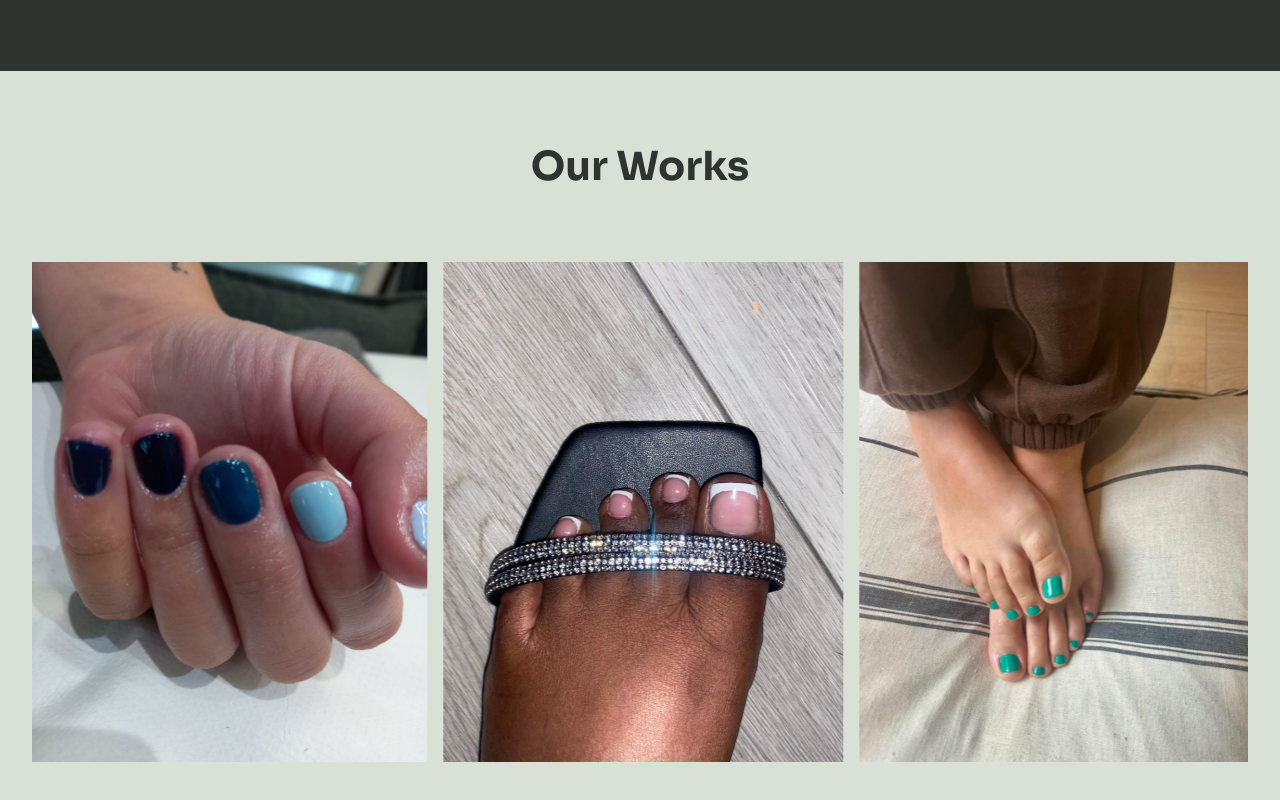
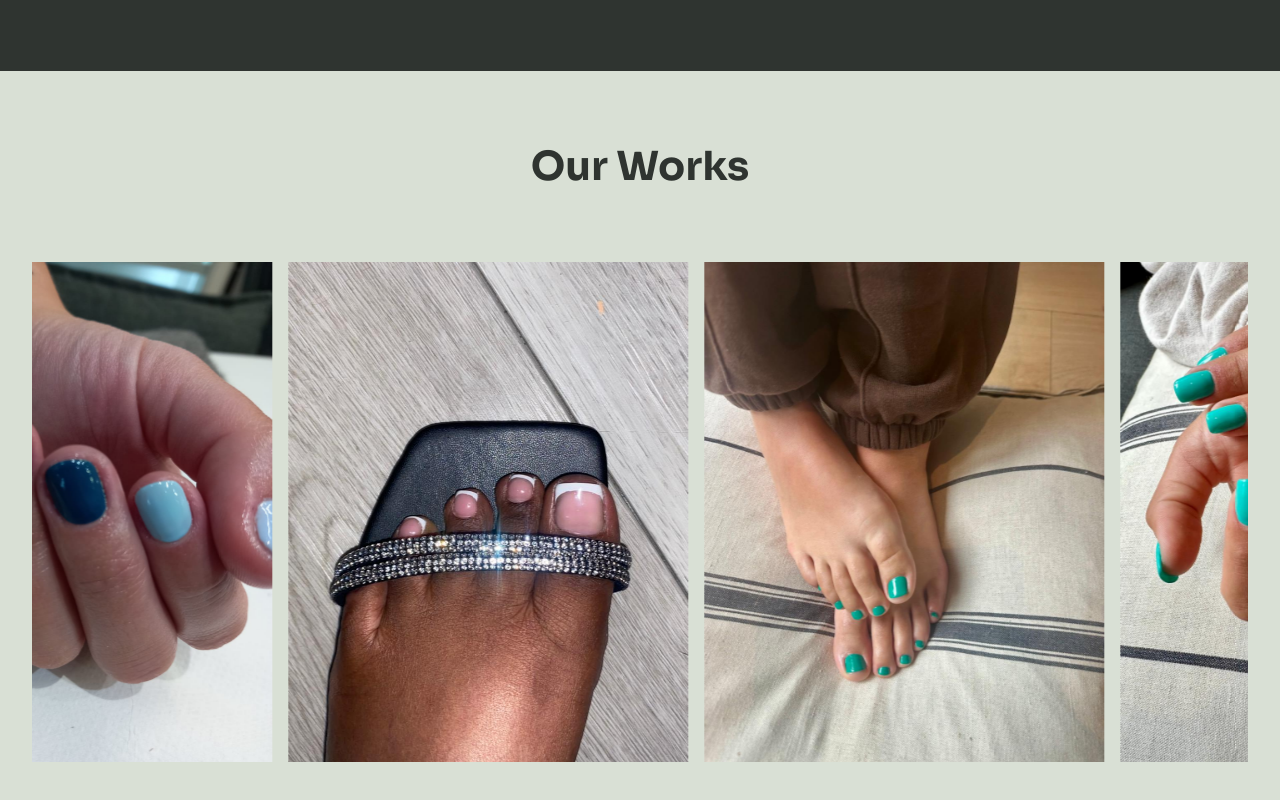
Before and after one commit to Seanjohnferesi/Wakanaka-Website-React-PT2, a React (Vite) app: page / in a window 1280 px wide. Shown: the part 2279-3079 px from the top of the page. Built offline with nearby package versions, Linux system fonts and the light colour scheme.

Commit message:
fix: stop image stacking and fix carousel infinite loop

```diff
--- a/src/components/OurWorks.jsx
+++ b/src/components/OurWorks.jsx
@@ -27,6 +27,17 @@ function OurWorks () {
                     <div className="pics"><img src={pic8} alt="Work 8" /></div>
                     <div className="pics"><img src={pic9} alt="Work 9" /></div>
                     <div className="pics"><img src={pic10} alt="Work 10" /></div>
+
+                    <div className="pics"><img src={pic1} alt="Work 1" /></div>
+                    <div className="pics"><img src={pic2} alt="Work 2" /></div>
+                    <div className="pics"><img src={pic3} alt="Work 3" /></div>
+                    <div className="pics"><img src={pic4} alt="Work 4" /></div>
+                    <div className="pics"><img src={pic5} alt="Work 5" /></div>
+                    <div className="pics"><img src={pic6} alt="Work 6" /></div>
+                    <div className="pics"><img src={pic7} alt="Work 7" /></div>
+                    <div className="pics"><img src={pic8} alt="Work 8" /></div>
+                    <div className="pics"><img src={pic9} alt="Work 9" /></div>
+                    <div className="pics"><img src={pic10} alt="Work 10" /></div>
                 </div>
             </div>
 
--- a/src/styles/global.css
+++ b/src/styles/global.css
@@ -15,3 +15,8 @@ body {
     font-family: 'Sora', Arial, Helvetica, sans-serif;
     padding-bottom: 10000px;
 }
+
+[aria-hidden="true"], [aria-hidden] {
+  display: flex !important;
+  flex-wrap: wrap !important;
+}
--- a/src/styles/our-works.css
+++ b/src/styles/our-works.css
@@ -1,25 +1,15 @@
-.carousel{
-    /* border: 3px solid lightpink; */
+.carousel {
     width: 95%;
     margin: 0 auto;
-    overflow-x: auto;
-    scrollbar-width: none;
+    overflow: hidden; /* Changed from overflow-x: auto so users can't manually scroll it */
 }
 
-.carousel::-webkit-scrollbar {
-    display: none;
-}
-
-
-
-.group{
+.group {
     display: flex;
     align-items: center;
-    justify-content: space-evenly;
-    width: 100%;
+    width: max-content; /* CRITICAL: Forces the div to be as wide as all images combined, preventing stacking */
     gap: 1rem;
-    animation: slide infinite 20s linear;
-
+    animation: slide infinite 50s linear;
 }
 
 .our-works-container h1 {
@@ -29,15 +19,15 @@
     font-size: 40px;
 }
 
-.pics{
-    flex: 0 0 400px;
+.pics {
+    flex-shrink: 0; /* CRITICAL: Stops the browser from squishing your 400px wide pictures */
     width: 400px;
     height: 500px;
     background-color: var(--bg-color);
     border-radius: 5px;
 }
 
-.pics img{
+.pics img {
     width: 100%;
     height: 100%;
     object-fit: cover;
@@ -45,9 +35,9 @@
 
 @keyframes slide {
     0% {
-        transform: translateX(0)
+        transform: translateX(0);
     }
-    100%{
-        transform: translateX(-100%)
+    100% {
+        transform: translateX(calc(-50% - 0.5rem)); /* Adjusts slightly for the gap separation */
     }
 }
```
